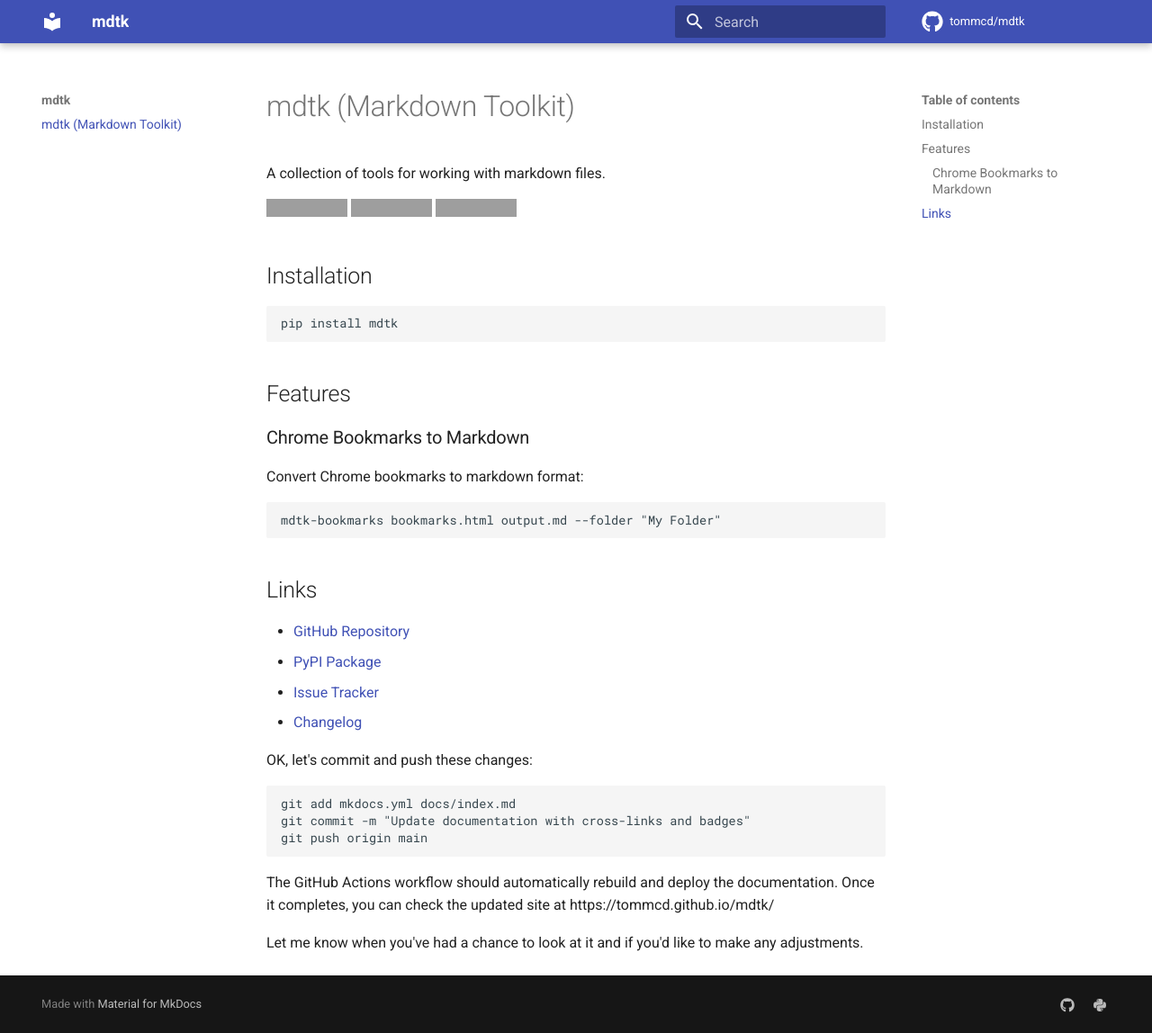
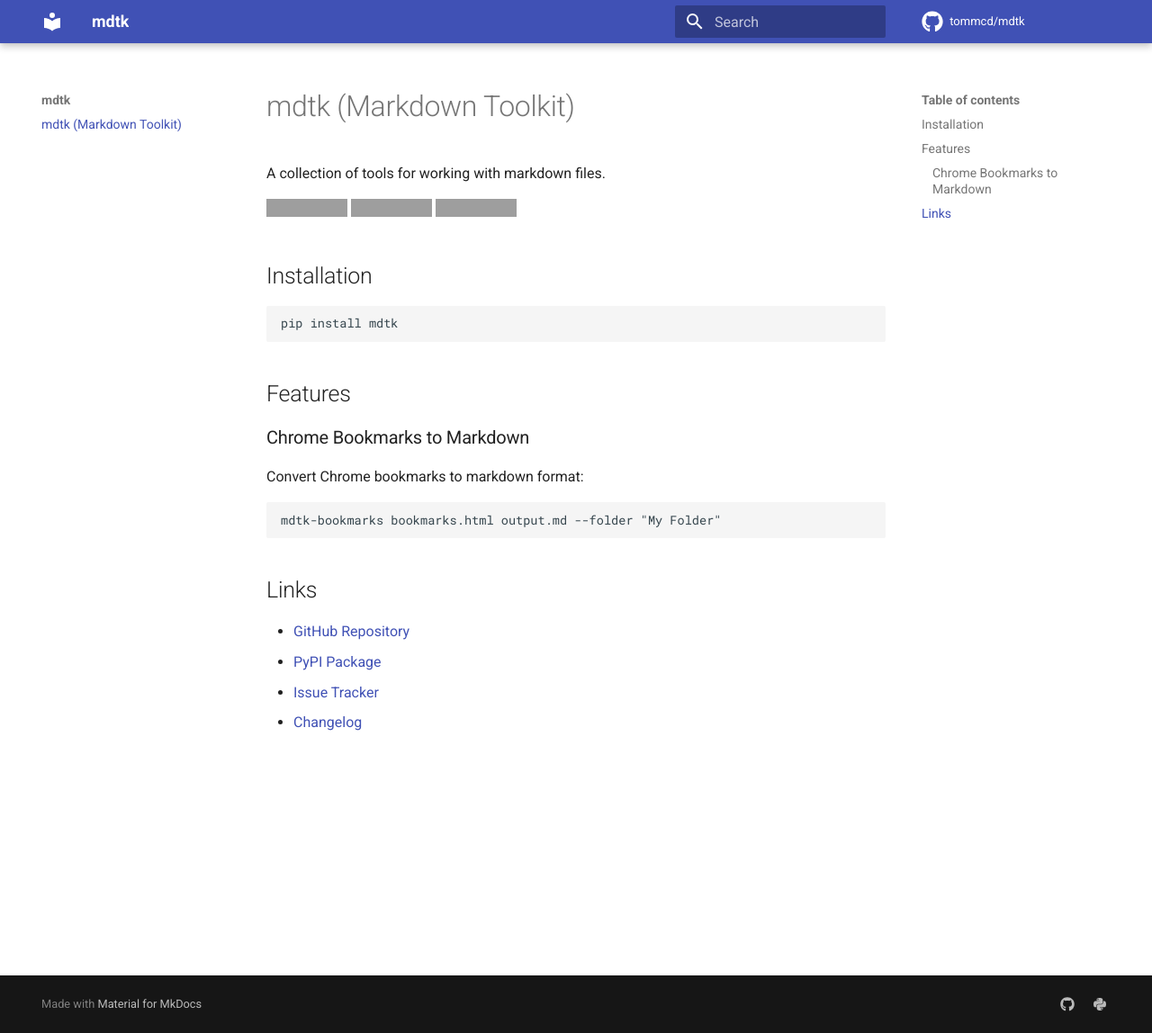
Before and after one commit to tommcd/mdtk, an MkDocs documentation site: the page built from docs/index.md, in a window 1280 px wide and 1148 px high. Shown: the whole window at 90% size. Built offline with MkDocs 1.6.1 and Material for MkDocs 9.7.7, drawn with Linux system fonts in a browser that asks for light colours; comment, search, counter and statistics services are not loaded; grey boxes are pictures that could not be loaded.

````diff
--- a/docs/index.md
+++ b/docs/index.md
@@ -28,16 +28,3 @@
 - [PyPI Package](https://pypi.org/project/mdtk/)
 - [Issue Tracker](https://github.com/tommcd/mdtk/issues)
 - [Changelog](https://github.com/tommcd/mdtk/releases)
-
-
-OK, let's commit and push these changes:
-
-```bash
-git add mkdocs.yml docs/index.md
-git commit -m "Update documentation with cross-links and badges"
-git push origin main
-```
-
-The GitHub Actions workflow should automatically rebuild and deploy the documentation. Once it completes, you can check the updated site at https://tommcd.github.io/mdtk/
-
-Let me know when you've had a chance to look at it and if you'd like to make any adjustments.
````
